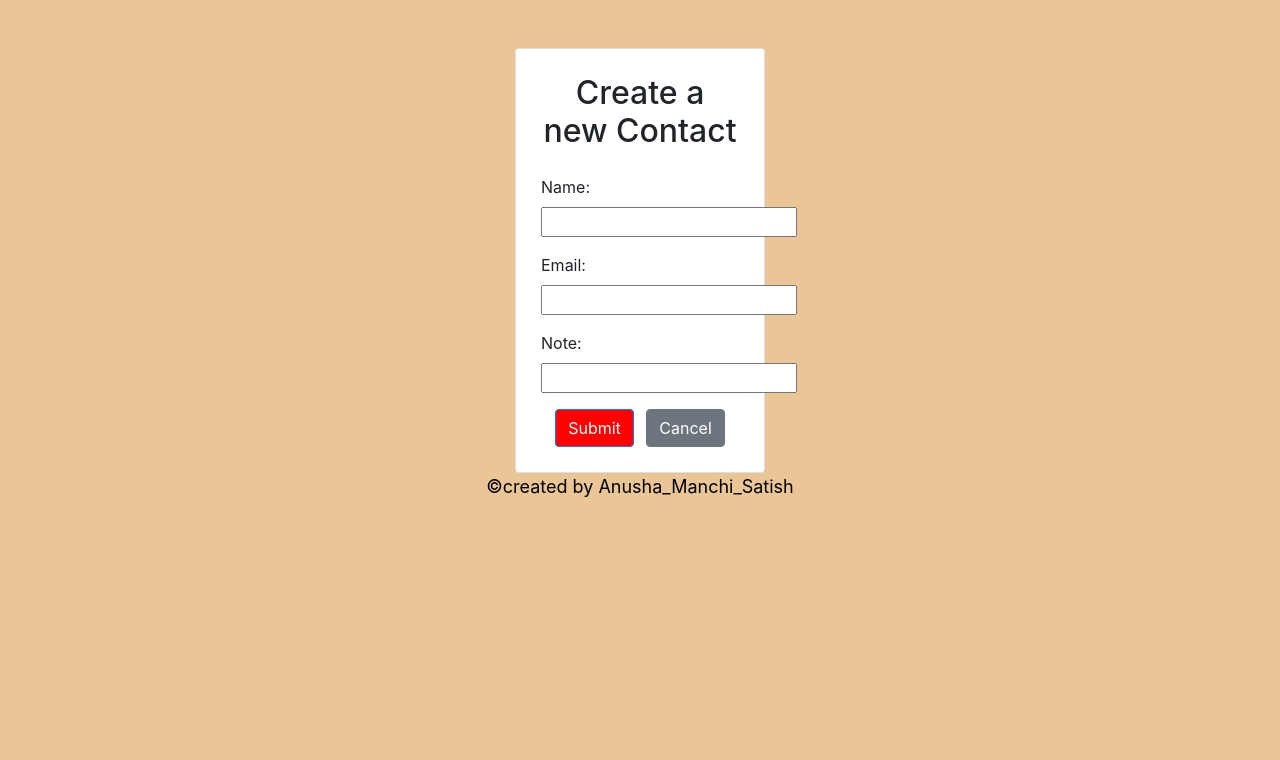
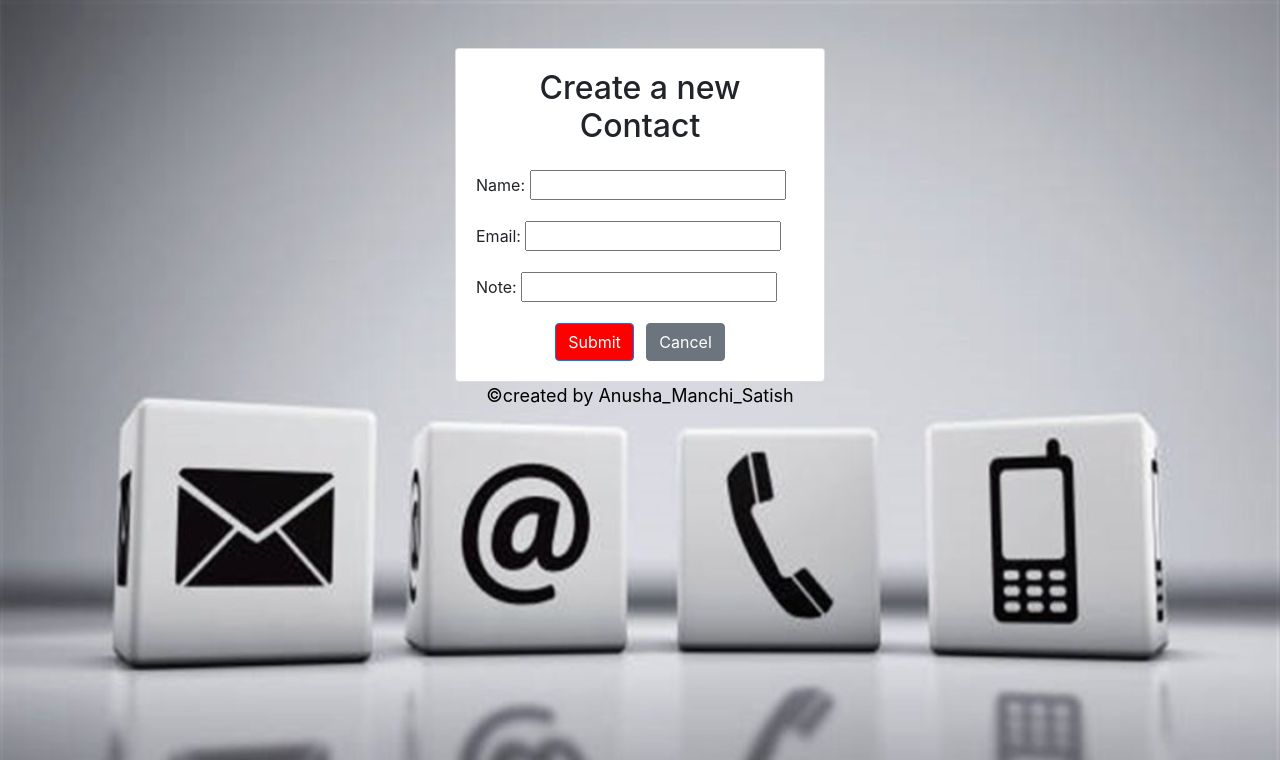
Before and after one commit to anusha190397/Django--Contact-Management-Website, a Django app: page /new-contact/ in a window 1280 px wide. Shown: the top 760 px of the page. Run offline with Django 4.2, Linux system fonts and the light colour scheme; some libraries are stand-ins or nearby versions.

Commit message:
9 commit

```diff
--- a/ContactManagement/templates/contactmanagement/new_contact_page.html
+++ b/ContactManagement/templates/contactmanagement/new_contact_page.html
@@ -1,3 +1,5 @@
+{% load static %}
+
 <!DOCTYPE html>
 <html lang="en">
 <head>
@@ -6,9 +8,9 @@
     <title>Create a New Contact</title>
     <link href="https://stackpath.bootstrapcdn.com/bootstrap/4.3.1/css/bootstrap.min.css" rel="stylesheet">
 </head>
-<body style="background-color: #EAC696;">
+<body style="background-image: url('{% static "contact-us.jpg" %}'); background-size: cover;">
     <div class="container mt-5">
-        <div class="card mx-auto" style="max-width: 250px; padding: 25px;">
+        <div class="card mx-auto" style="max-width: 370px; padding: 20px;">
             <h2 class="text-center mb-4">Create a new Contact</h2>
 
             <form method="post" action="{% url 'new_contact_page' %}">
```
